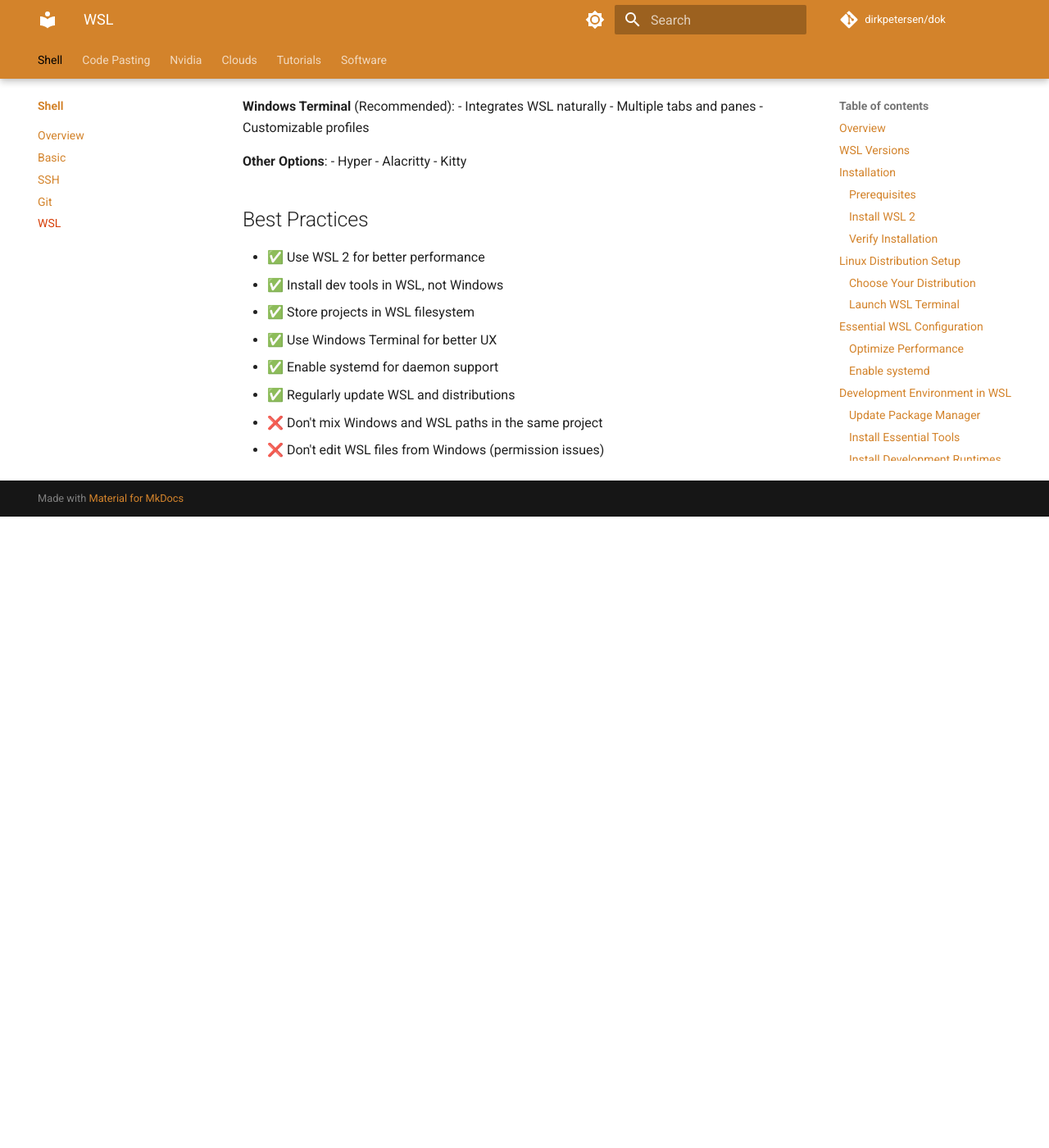
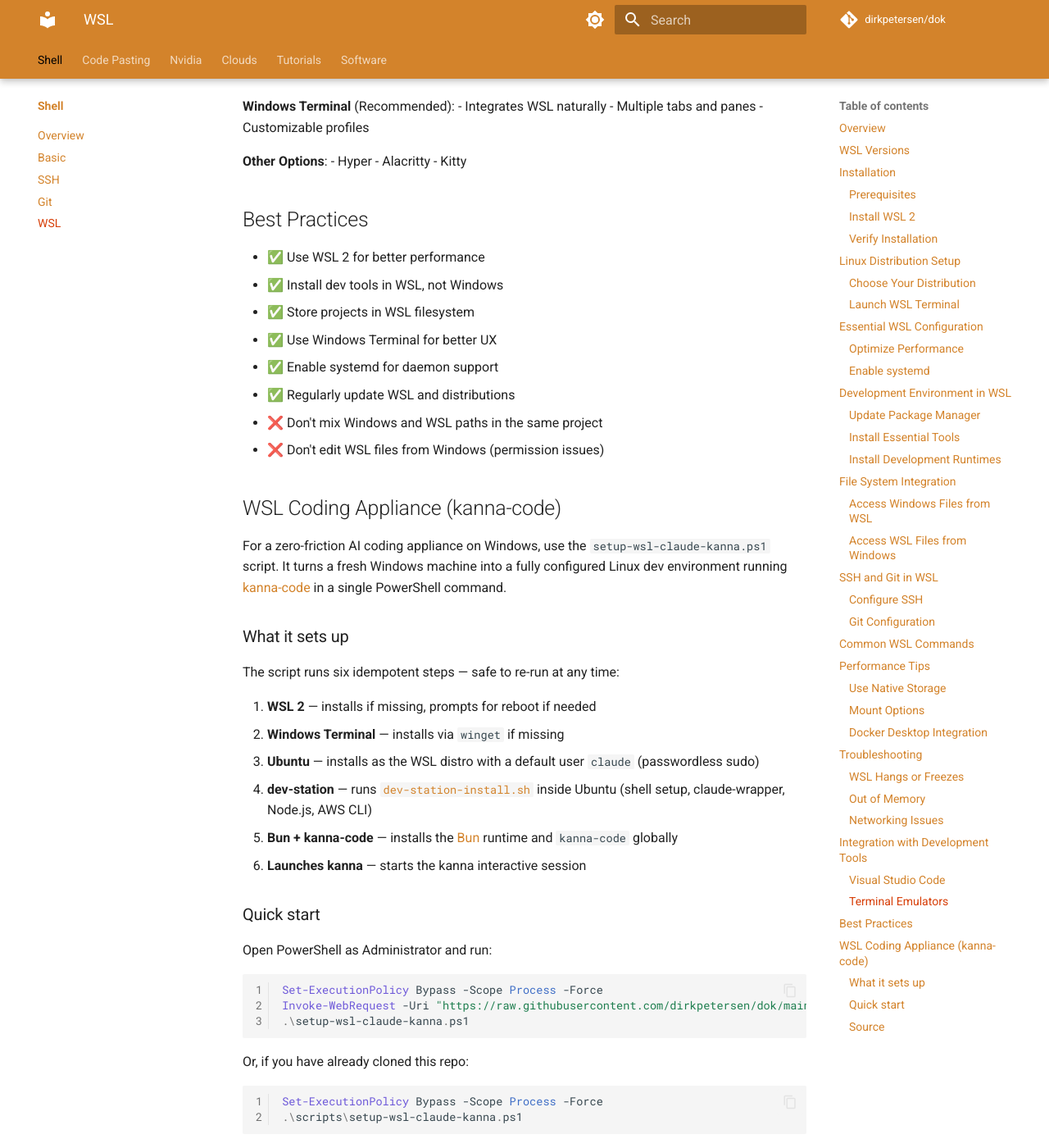
Before and after one commit to dirkpetersen/dok, an MkDocs documentation site: the page built from docs/shell/wsl/index.md, in a window 1280 px wide and 1400 px high, scrolled down 6319 px. Shown: the whole window at 82% size. Built offline with MkDocs 1.6.1 and Material for MkDocs 9.7.7, drawn with Linux system fonts in a browser that asks for light colours; comment, search, counter and statistics services are not loaded; before the commit the page ends 6949 px from its top, so only the background shows below that; some of the changed text lies outside the part shown.

Commit message:
docs: add WSL coding appliance section for kanna-code setup script
Co-Authored-By: Claude Sonnet 4.6 <noreply@anthropic.com>

````diff
--- a/docs/shell/wsl/index.md
+++ b/docs/shell/wsl/index.md
@@ -314,3 +314,45 @@ code \\wsl$\Ubuntu\home\username\project
 - ✅ Regularly update WSL and distributions
 - ❌ Don't mix Windows and WSL paths in the same project
 - ❌ Don't edit WSL files from Windows (permission issues)
+
+## WSL Coding Appliance (kanna-code)
+
+For a zero-friction AI coding appliance on Windows, use the `setup-wsl-claude-kanna.ps1` script. It turns a fresh Windows machine into a fully configured Linux dev environment running [kanna-code](https://github.com/PuneetGopinath/kanna) in a single PowerShell command.
+
+### What it sets up
+
+The script runs six idempotent steps — safe to re-run at any time:
+
+1. **WSL 2** — installs if missing, prompts for reboot if needed
+2. **Windows Terminal** — installs via `winget` if missing
+3. **Ubuntu** — installs as the WSL distro with a default user `claude` (passwordless sudo)
+4. **dev-station** — runs [`dev-station-install.sh`](../../scripts/dev-station-install.sh) inside Ubuntu (shell setup, claude-wrapper, Node.js, AWS CLI)
+5. **Bun + kanna-code** — installs the [Bun](https://bun.sh) runtime and `kanna-code` globally
+6. **Launches kanna** — starts the kanna interactive session
+
+### Quick start
+
+Open PowerShell as Administrator and run:
+
+```powershell
+Set-ExecutionPolicy Bypass -Scope Process -Force
+Invoke-WebRequest -Uri "https://raw.githubusercontent.com/dirkpetersen/dok/main/scripts/setup-wsl-claude-kanna.ps1" -OutFile setup-wsl-claude-kanna.ps1
+.\setup-wsl-claude-kanna.ps1
+```
+
+Or, if you have already cloned this repo:
+
+```powershell
+Set-ExecutionPolicy Bypass -Scope Process -Force
+.\scripts\setup-wsl-claude-kanna.ps1
+```
+
+!!! note "First-time reboot"
+    If WSL is not yet installed, the script will install it and ask you to reboot. Simply re-run the script after rebooting — all steps are idempotent and will skip anything already done.
+
+!!! tip "Default user"
+    The Ubuntu distro is configured with a `claude` user (passwordless sudo). You can add your own user and change the WSL default later via `/etc/wsl.conf`.
+
+### Source
+
+Script: [`scripts/setup-wsl-claude-kanna.ps1`](https://github.com/dirkpetersen/dok/blob/main/scripts/setup-wsl-claude-kanna.ps1)
````
